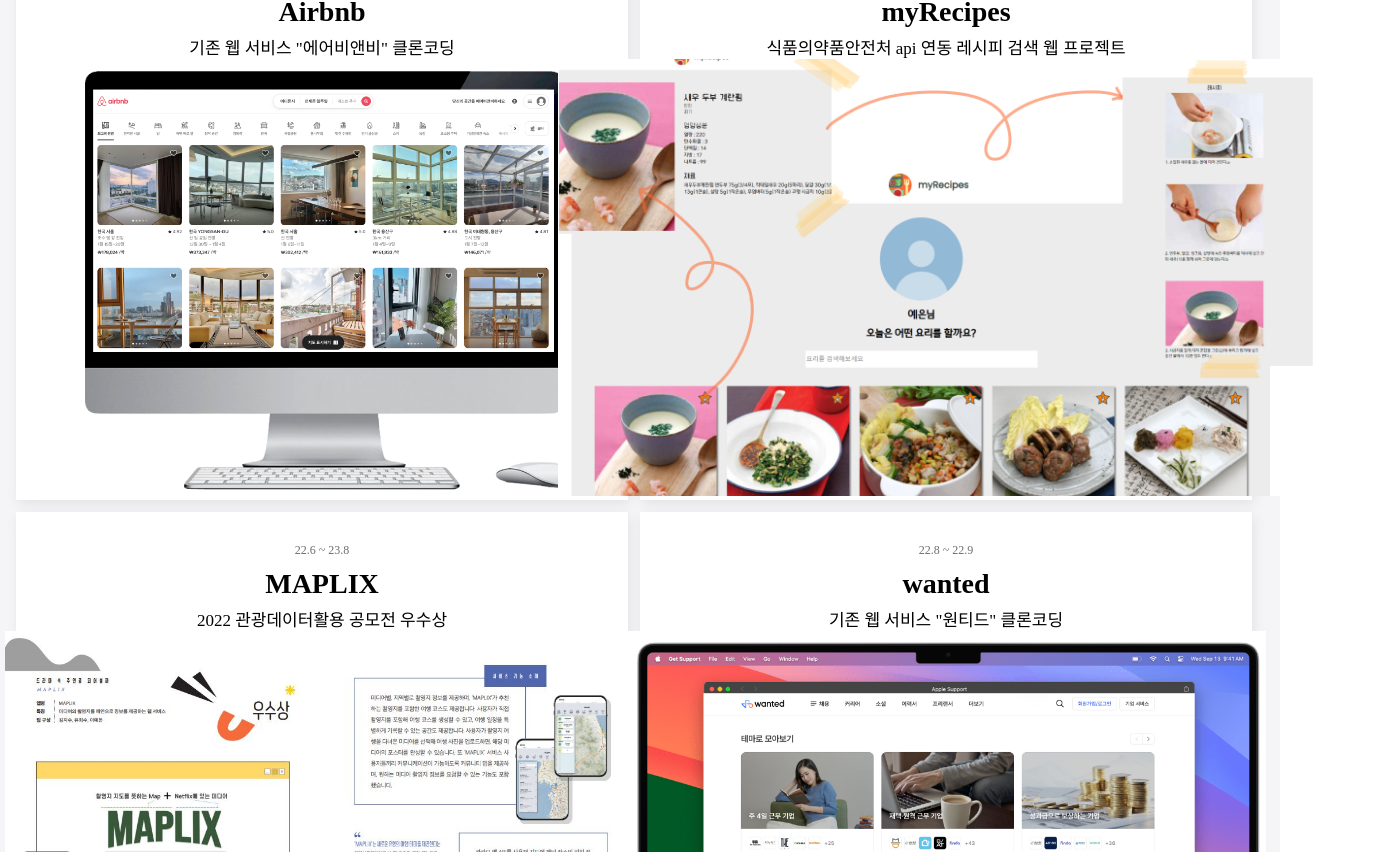
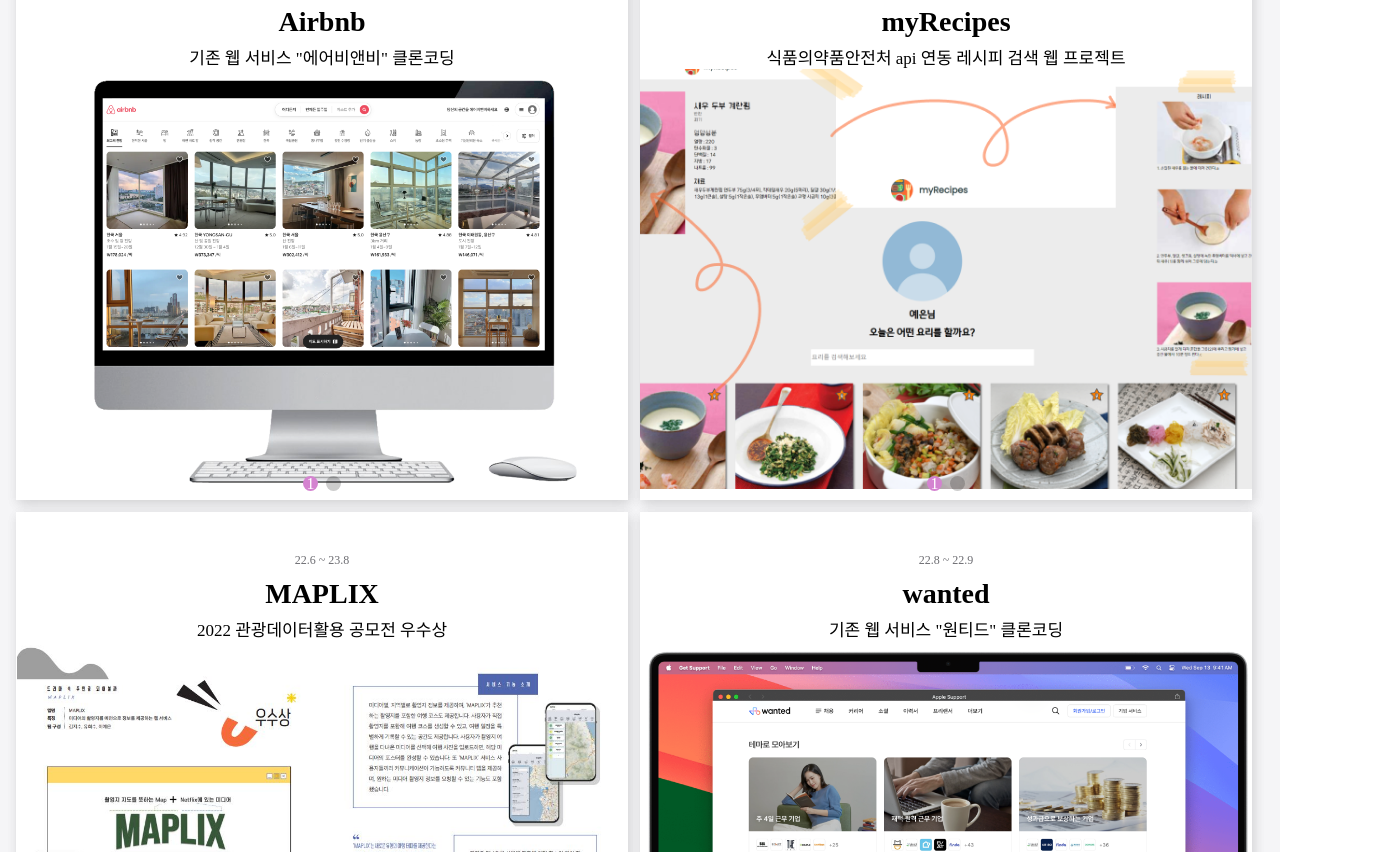
Before and after one commit to yeeun426/personal-portfolio, a React (Create React App) app in the folder front/: page /project in a window 1280 px wide. Shown: the part 188-1040 px from the top of the page, 1390 px wide, since content can reach past the window. Built offline with nearby package versions, Linux system fonts and the light colour scheme.

Commit message:
feat : project 임시 swiper

```diff
--- a/front/package.json
+++ b/front/package.json
@@ -7,13 +7,14 @@
     "@testing-library/react": "^13.4.0",
     "@testing-library/user-event": "^13.5.0",
     "babel-eslint": "^10.1.0",
+    "framer-motion": "^11.0.3",
     "prettier": "^3.0.3",
     "react": "^18.2.0",
     "react-dom": "^18.2.0",
     "react-router-dom": "^6.18.0",
     "react-scripts": "5.0.1",
     "styled-components": "^6.1.1",
-    "swiper": "^11.0.4",
+    "swiper": "^11.0.7",
     "web-vitals": "^2.1.4"
   },
   "scripts": {
--- a/front/public/data/project.json
+++ b/front/public/data/project.json
@@ -4,55 +4,155 @@
     "date": "2022.07 ~ 2022.8",
     "name": "Airbnb",
     "detail": "기존 웹 서비스 \"에어비앤비\" 클론코딩",
-    "img": "images/airbnb.png"
+    "img": "images/airbnb.png",
+    "skills": {
+      "skill": "REACT, JAVASCRIPT, HTML/CSS",
+      "organization": "라이징캠프",
+      "detail": "웹 프론트엔드에 관심을 가지게 되면서 방학기간동안 실력을 늘리고자 라이징캠프(웹)을 들으며 클론 코딩을 진행하였다.",
+      "github": "https://github.com/yeeun426/airbnb_web",
+      "video": "https://drive.google.com/drive/folders/113-xXCJ0R3WV6a9f4WHf79QP1Io8UKCT"
+    },
+    "images": {
+      "image1": "image1",
+      "image2": "image2",
+      "image3": "image3"
+    }
   },
   {
     "id": 2,
     "date": "2022.08",
     "name": "myRecipes",
     "detail": "식품의약품안전처 api 연동 레시피 검색 웹 프로젝트",
-    "img": "images/myrecipes.png"
+    "img": "images/myrecipes.png",
+    "skills": {
+      "skill": "REACT, JAVASCRIPT, HTML/CSS",
+      "organization": "라이징캠프",
+      "detail": "본 프로젝트는 open API를 활용하여 해당 데이터를 가지고 웹 서비스를 제작하였다.원하는 음식을 검색할 수 있고 그 음식의 레시피를 확인할 수 있는 프로젝트이다.",
+      "github": "https://github.com/yeeun426/myRecipes-web-project",
+      "video": "https://drive.google.com/drive/folders/1kATYaHrN2w6lUqXJmRHM9gPEAcTMpnVN"
+    },
+    "learn": "기존 에어비앤비 클론코딩은 api를 연결하지 않고 제작했다면 본 프로젝트에서는 open API를 이용해 API 연동하는 연습을 할 수 있었다. 평소 다이어트를 자주 하는 편인데 그럴 때 항상 칼로리를 확인하곤 했다. 이러한 경험을 바탕으로 상세페이지에 들어가지 않아도 칼로리를 먼저 확인하고 칼로리가 적합하다고 느끼면 상세페이지에서 레시피를 확인할 수 있게 만들고자 하였다. api 연동 후 검색 기능을 구현하고 소셜 로그인(카카오)을 구현했다.",
+    "images": {
+      "image1": "image1",
+      "image2": "image2",
+      "image3": "image3"
+    }
   },
   {
     "id": 3,
     "date": "22.6 ~ 23.8",
     "name": "MAPLIX",
     "detail": "2022 관광데이터활용 공모전 우수상",
-    "img": "images/maplix.jpeg"
+    "img": "images/maplix.jpeg",
+    "skills": {
+      "skill": "REACT, JAVASCRIPT, HTML/CSS",
+      "organization": "한국관광공사, 카카오",
+      "detail": "웹 프론트엔드에 관심을 가지게 되면서 방학기간동안 실력을 늘리고자 라이징캠프(웹)을 들으며 클론 코딩을 진행하였다.",
+      "data": "카카오맵API, 한국관광공사 두루누비 정보 서비스 API",
+      "github": "https://github.com/yeeun426/MAPLIX",
+      "video": "http://ec2-3-37-76-88.ap-northeast-2.compute.amazonaws.com/"
+    },
+    "images": {
+      "image1": "image1",
+      "image2": "image2",
+      "image3": "image3"
+    }
   },
   {
     "id": 4,
     "date": "22.8 ~ 22.9",
     "name": "wanted",
     "detail": "기존 웹 서비스 \"원티드\" 클론코딩",
-    "img": "images/wanted.png"
+    "img": "images/wanted.png",
+    "skills": {
+      "skill": "REACT, JAVASCRIPT, HTML/CSS",
+      "organization": "한국관광공사, 카카오",
+      "detail": "본 프로젝트는 라이징캠프 서버 개발자분들과 협업하여 원티드를 클론코딩하였다.",
+      "data": "카카오맵API, 한국관광공사 두루누비 정보 서비스 API",
+      "github": "https://github.com/yeeun426/wanted_web_ony",
+      "video": "https://drive.google.com/drive/folders/1kqTYssxoAYglwE3fiOZ2iuflulpIJ2lV"
+    },
+    "images": {
+      "image1": "image1",
+      "image2": "image2",
+      "image3": "image3"
+    }
   },
   {
     "id": 5,
     "date": "22.10 ~ 23.2",
     "name": "GNUVILAGE",
     "detail": "코딩 중앙 동아리 \"그누빌\" 웹 프로젝트",
-    "img": "images/gnuvilage.png"
+    "img": "images/gnuvilage.png",
+    "skills": {
+      "skill": "REACT, JAVASCRIPT, HTML/CSS",
+      "organization": "한국관광공사, 카카오",
+      "detail": "본 제시안은 동아리 홍보 및 동아리 부원 내 소통, 기록용 웹 개발을 목적으로 하고있다. 주 소비자층인 대학생에 맞춰 정서에 맞게 심플하지만 한눈에 들어오는 분위기를 이끌어냈다.",
+      "github": "https://github.com/yeeun426/gnuvillage-frontend",
+      "video": "https://gnuvil.swygbro.com/"
+    },
+    "images": {
+      "image1": "image1",
+      "image2": "image2",
+      "image3": "image3"
+    }
   },
   {
     "id": 6,
     "date": "23.3 ~ 23.6",
     "name": "EatTogether",
     "detail": "배달비 더치페이 웹 서비스",
-    "img": "images/eatTogether.png"
+    "img": "images/eatTogether.png",
+    "skills": {
+      "skill": "REACT, JAVASCRIPT, HTML/CSS",
+      "organization": "gnuvil",
+      "detail": "배달비 폭등으로 인해 배달을 고민하는 사람들을 위한 배달비 더치페이 웹 서비스.",
+      "github": "https://github.com/yeeun426/ET_front",
+      "video": ""
+    },
+    "images": {
+      "image1": "image1",
+      "image2": "image2",
+      "image3": "image3"
+    }
   },
   {
     "id": 7,
     "date": "23.6",
     "name": "GIVER",
     "detail": "학교 생활에 어려움을 겪는 장애인과 비장애인 매칭 서비스",
-    "img": "images/giver.png"
+    "img": "images/giver.png",
+    "skills": {
+      "skill": "REACT, JAVASCRIPT, HTML/CSS",
+      "organization": "GDSC",
+      "detail": "본 제시안은 장애인의 학교생활을 돕기 위한 앱 개발을 목적으로 하고 있다. 주 소비자층인 기존의 앱과 드리게 장애인에 맞춰 정서에 맞게 그들이 쉽게 도움을 요청할 수 있도록 웹으로 제작할 예정이다. 또한 Donation을 통해 합리적인 소비를 도울 예정이다.",
+      "github": "https://github.com/yeeun426/Giver_front-end",
+      "video": ""
+    },
+    "images": {
+      "image1": "image1",
+      "image2": "image2",
+      "image3": "image3"
+    }
   },
   {
     "id": 8,
     "date": "23.4 ~ 23.7",
     "name": "NDGD",
     "detail": "고용노동 공공데이터 활용 공모전",
-    "img": "images/ndgd.png"
+    "img": "images/ndgd.png",
+    "skills": {
+      "skill": "REACT, JAVASCRIPT, HTML/CSS",
+      "organization": "고용노동부",
+      "detail": "상해를 입었을 시 받을 수 있는 보험금의 액수 등을 예측해주는 AI 모델 제작 + 보험금의 승인 확률 예측 모델 제공 웹 서비스",
+      "data": "고용노동 공공데이터",
+      "github": "https://github.com/yeeun426/NDGD_front",
+      "video": ""
+    },
+    "images": {
+      "image1": "image1",
+      "image2": "image2",
+      "image3": "image3"
+    }
   }
 ]
--- a/front/src/pages/Main/Introduce.js
+++ b/front/src/pages/Main/Introduce.js
@@ -1,8 +1,8 @@
-import { IntroStyled } from './style';
+import { IntroduceStyled } from './style';
 
 export default function Main() {
   return (
-    <IntroStyled>
+    <IntroduceStyled>
       <div className='aboutme-wrapper'>
         <div className='aboutme-top'>
           <img className='aboutme-img' src='images/myimg.JPG' alt='이예은' />
@@ -109,28 +109,7 @@
             </div>
           </div>
         </div>
-        {/* <div className = "info-items">
-            <div>👩‍🏫 Education 학력</div>
-            <div>한국외국어대학교 정보통신공학과</div>
-            <div>2019.03 ~ 2024.02</div>
-          </div> */}
-        {/* <div className = "info-items">
-            <div>📧 Email</div>
-            <div>thsudkcla7@naver.com</div>
-          </div>
-          <div className = "info-items">
-            <div>🐱 Github</div>
-            <div>https://github.com/yeeun426</div>
-          </div>
-          <div className = "info-items">
-            <div>📚 Tistory Blog</div>
-            <div>https://yeeeon.tistory.com/</div>
-          </div>
-          <div className = "info-items">
-            <div>📷 Instagram</div>
-            <div>https://www.instagram.com/thsudkcla7/</div>
-          </div> */}
       </div>
-    </IntroStyled>
+    </IntroduceStyled>
   );
 }
--- a/front/src/pages/Main/style.js
+++ b/front/src/pages/Main/style.js
@@ -1,5 +1,6 @@
 import styled from 'styled-components';
 
+export const IntroStyled = styled.div``;
 export const MainStyled = styled.div`
   overflow-x: hidden;
 
@@ -18,7 +19,7 @@
   }
 `;
 
-export const IntroStyled = styled.div`
+export const IntroduceStyled = styled.div`
   height: 100vh;
   background-color: #f5f5f7;
   position: relative;
--- a/front/src/pages/Project/Project.js
+++ b/front/src/pages/Project/Project.js
@@ -1,13 +1,22 @@
 import { useState, useEffect } from 'react';
 import { ProjectStyled } from './style';
 import 'swiper/css';
-import 'swiper/css/navigation';
+import 'swiper/css/pagination';
+
+import { Swiper, SwiperSlide } from 'swiper/react';
+import { Pagination } from 'swiper/modules';
 
 export default function Project() {
   const PROXY = window.location.hostname === 'localhost' ? '' : '/proxy';
   const URL = `${PROXY}/data/project.json`;
   const [project, setProject] = useState([]);
-  console.log(URL);
+
+  const pagination = {
+    clickable: true,
+    renderBullet: function (index, className) {
+      return '<span class="' + className + '">' + (index + 1) + '</span>';
+    },
+  };
 
   useEffect(() => {
     fetch('/data/project.json', {
@@ -24,12 +33,49 @@
       <div className='project'>
         {project.map((project) => (
           <div className='project-content' key={project.id}>
+            <Swiper
+              pagination={pagination}
+              modules={[Pagination]}
+              className='mySwiper project-content'
+            >
+              <SwiperSlide>
                 <div className='project-txt'>
                   <div className='project-date'>{project.date}</div>
                   <div className='project-name'>{project.name}</div>
                   <div className='project-detail'>{project.detail}</div>
                 </div>
                 <img src={project.img} alt={project.name} />
+              </SwiperSlide>
+              <SwiperSlide>
+                <div className='project-txt'>
+                  <div className='project-date'>{project.date}</div>
+                  <div className='project-name'>{project.name}</div>
+                  <div className='project-detail'>{project.detail}</div>
+                </div>
+                <div className='project-sub'>
+                  <div className='project-sub-txt'>
+                    <div className='project-sub-title'>기술 스택</div>
+                    <div>{project.skills.skill}</div>
+                  </div>
+                  <div className='project-sub-txt'>
+                    <div className='project-sub-title'>주최</div>
+                    <div>{project.skills.organization}</div>
+                  </div>
+                  <div className='project-sub-txt'>
+                    <div className='project-sub-title'>설명</div>
+                    <div>{project.skills.detail}</div>
+                  </div>
+                  <div className='project-sub-txt'>
+                    <div className='project-sub-title'>github</div>
+                    <div>{project.skills.github}</div>
+                  </div>
+                  <div className='project-sub-txt'>
+                    <div className='project-sub-title'>시현</div>
+                    <div>{project.skills.video}</div>
+                  </div>
+                </div>
+              </SwiperSlide>
+            </Swiper>
           </div>
         ))}
       </div>
--- a/front/src/pages/Project/style.js
+++ b/front/src/pages/Project/style.js
@@ -4,6 +4,8 @@
   padding: 8rem 1rem;
   background-color: #f5f5f7;
   box-sizing: border-box;
+
+  --swiper-theme-color: #d483d0;
 
   .project {
     display: flex;
@@ -23,7 +25,9 @@
     align-items: center;
 
     img {
-      height: 78%
+      height: 75%;
+      width: fit-content;
+      align-self: center;
     }
   }
 
@@ -62,4 +66,43 @@
     line-height: 1.23536;
     font-weight: 400;
   }
+
+  .project-sub {
+    display: flex;
+    flex-direction: column;
+    padding: 5% 10%;
+    text-align: left;
+    gap: 15px;
+  }
+
+  .project-sub-title {
+    padding: 4px 10px;
+    background-color: #e6e6e6;
+    width: fit-content;
+    margin-bottom: 5px;
+  }
+
+  .swiper {
+    width: 100%;
+  }
+
+  .swiper-slide {
+    transform: translateZ(0);
+    backface-visibility: hidden;
+    display: flex;
+    flex-direction: column;
+  }
+
+  .swiper-wrapper {
+    height: 100%;
+  }
+
+  .swiper-pagination-bullet {
+    width: var(--swiper-pagination-bullet-width, var(--swiper-pagination-bullet-size, 15px));
+    height: var(--swiper-pagination-bullet-height, var(--swiper-pagination-bullet-size, 15px));
+  }
+
+  .swiper-pagination-bullet-active {
+    color: white;
+  }
 `;
```
Also changed, not shown: front/src/pages/Main/Intro.js (added, +8 -0 lines), 1 other file (tests, documents, lock files or other folders). Lines whose indentation alone changed are shown as unchanged.
